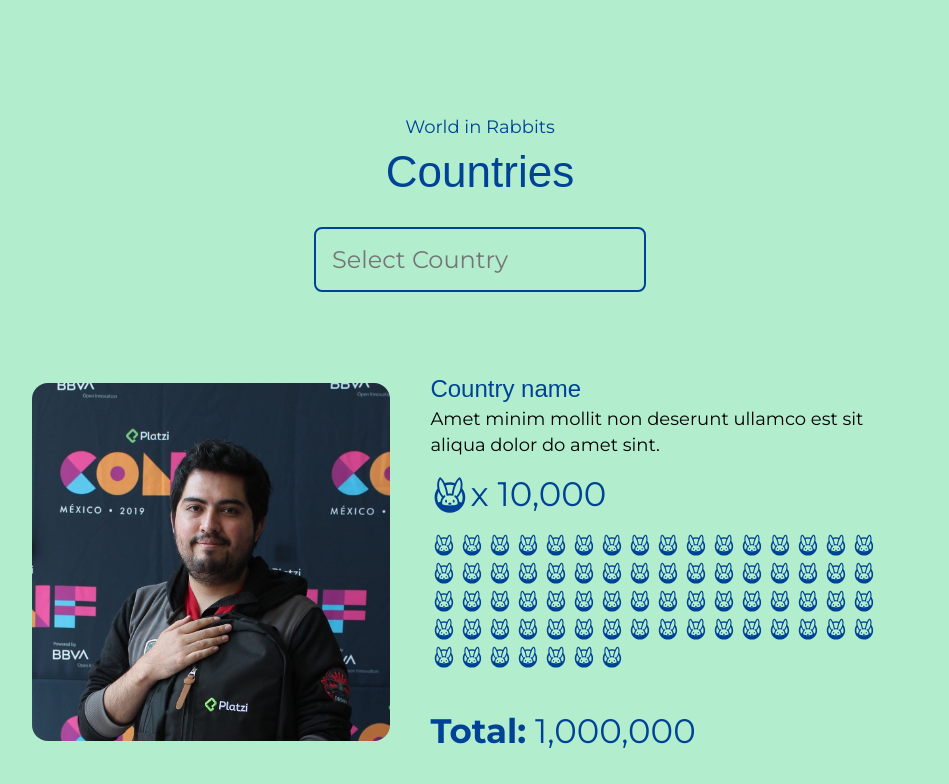
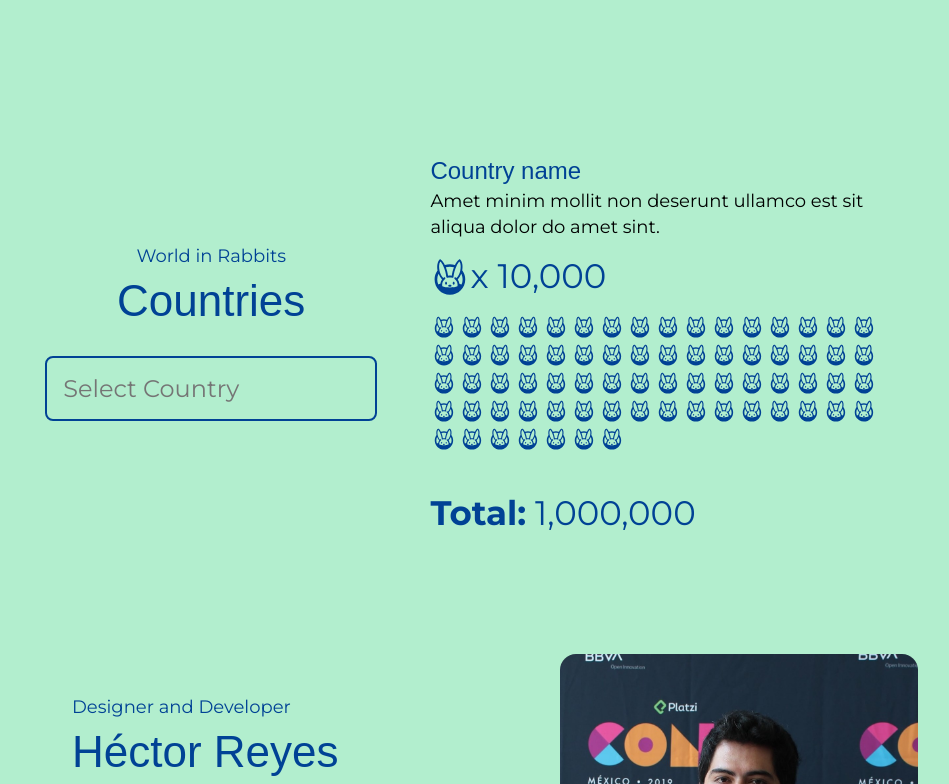
Before and after one commit to HectorDevx/Population-in-Data__Challenge, a React app: page / in a window 1280 px wide. Shown: the part 1416-2200 px from the top of the page, without its empty margins (160-1109 px from the left). Built offline with nearby package versions, Linux system fonts and the light colour scheme; a web font is replaced by a local one.

Commit message:
Correcciones varias en manejo de componentes y estilos de imágenes

```diff
--- a/src/components/Country/index.js
+++ b/src/components/Country/index.js
@@ -1,18 +1,13 @@
 import React from "react";
-import { Title } from "../Title";
-import { Select } from "../Select";
 import { Number } from "../Number";
-import Hector from "../../assets/hector_reyes.jpg";
+import { Selector } from "../Selector";
 import Rabbit from "../../assets/icon.svg";
 import { CountryContainer, IconGrid } from "./styles";
 
 export function Country() {
   return (
-    <section>
-      <Title title="Countries" subtitle="World in Rabbits" align="center" />
-      <Select />
     <CountryContainer>
-        <img src={Hector} alt="" />
+      <Selector />
       <div className="CountryContainer--info">
         <h5>Country name</h5>
         <p>
@@ -98,6 +93,5 @@ export function Country() {
         </h6>
       </div>
     </CountryContainer>
-    </section>
   );
 }
--- a/src/components/Footer/styles.js
+++ b/src/components/Footer/styles.js
@@ -10,6 +10,10 @@ export const FooterContainer = styled.footer`
     margin: 0 auto;
     width: 70%;
 
+    img {
+      border-radius: 0;
+    }
+
     p {
       margin-top: var(--space-small);
       color: var(--color-white);
--- /dev/null
+++ b/src/components/Selector/index.js
@@ -0,0 +1,13 @@
+import React from "react";
+import { Title } from "../Title";
+import { Select } from "../Select";
+import { SelectorContainer } from "./styles";
+
+export function Selector() {
+  return (
+    <SelectorContainer>
+      <Title title="Countries" subtitle="World in Rabbits" align="center" />
+      <Select />
+    </SelectorContainer>
+  );
+}
--- /dev/null
+++ b/src/components/Selector/styles.js
@@ -0,0 +1,6 @@
+import styled from "styled-components";
+
+export const SelectorContainer = styled.div`
+  display: inline;
+  min-width: 40%;
+`;
```
Lines whose indentation alone changed are shown as unchanged.
